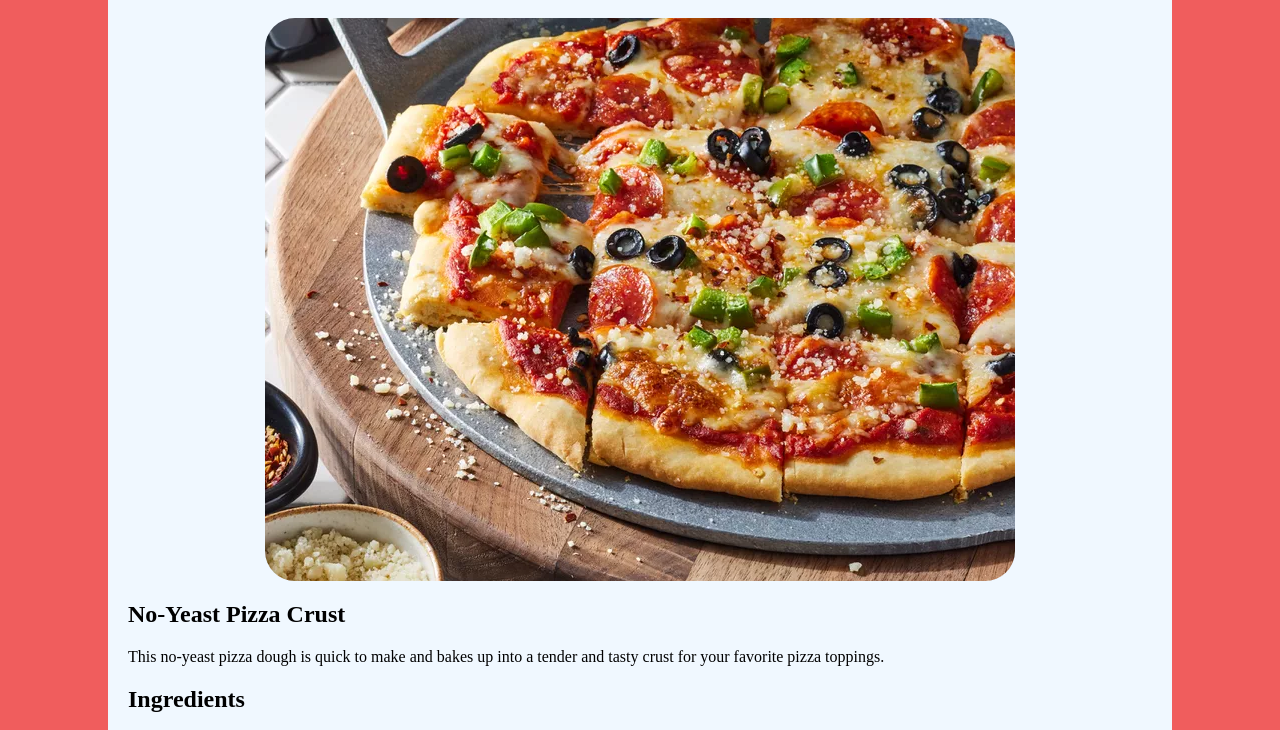
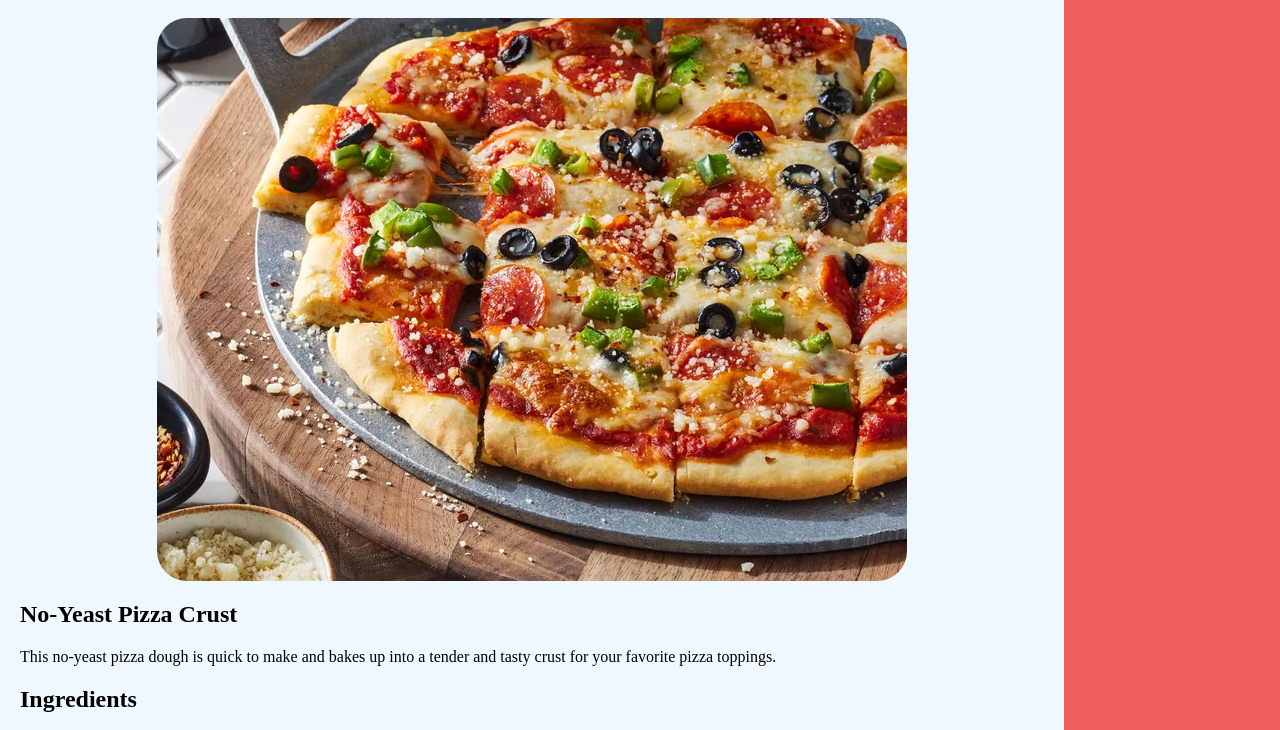
Before and after one commit to Sefhtml/odin-recipes, a plain HTML site: page recipes/pizza.html in a window 1280 px wide. Shown: the part 127-857 px from the top of the page. Drawn offline with Linux system fonts and the light colour scheme.

Commit message:
Update style.css

```diff
--- a/style.css
+++ b/style.css
@@ -20,7 +20,7 @@ img{
 #container{
     width: 80%;
     background-color: aliceblue;
-    margin:0 auto;
+    margin:0 20ox;
     padding: 20px;
 
 }
```
